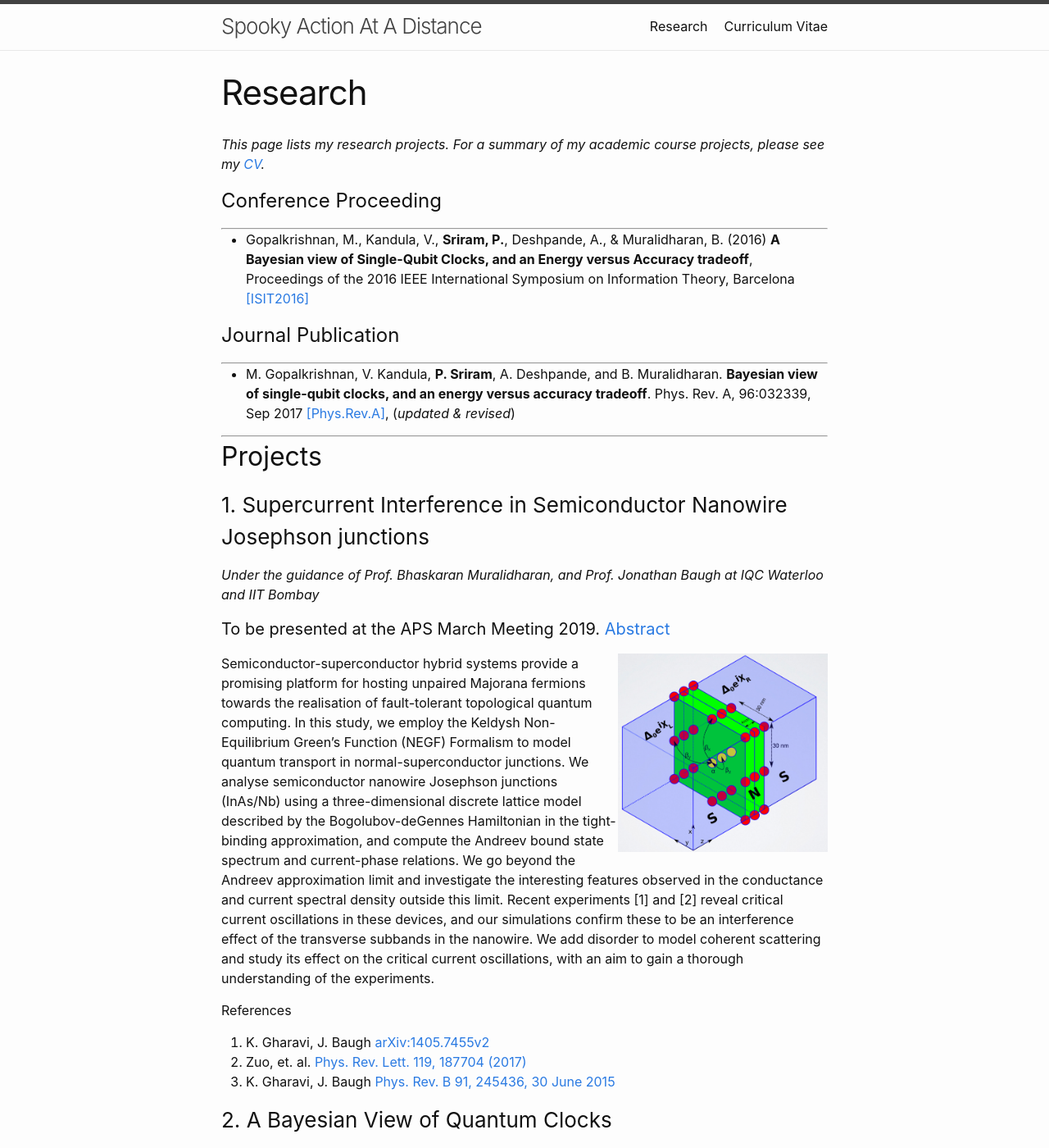
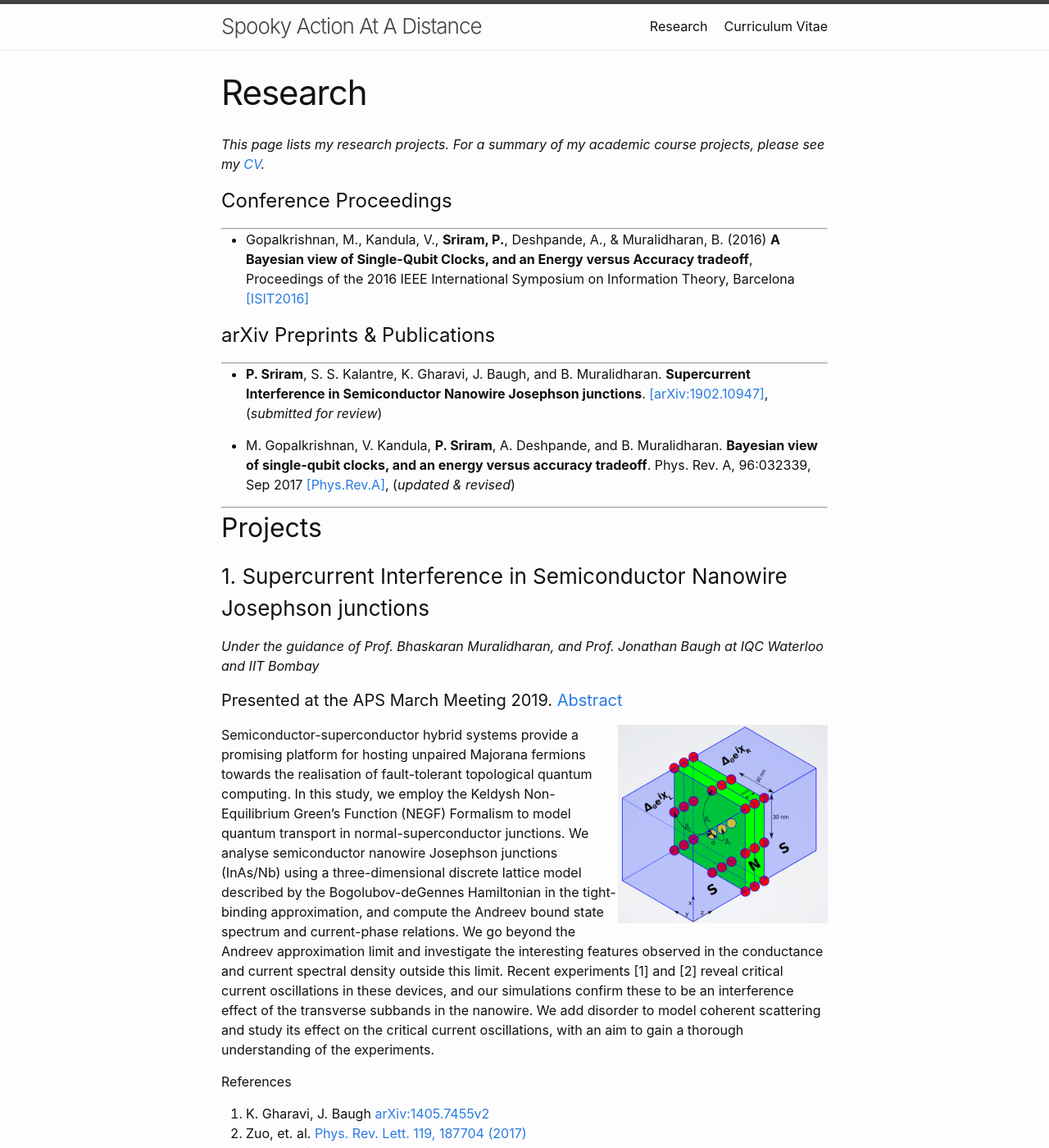
Before and after one commit to praveen5/praveen5.github.io, a Jekyll site: the page built from research.md, in a window 1280 px wide and 1400 px high. Shown: the whole window at 82% size. Built offline with Jekyll 4.4.1, drawn with Linux system fonts in a browser that asks for light colours.

Commit message:
Update research.md

```diff
--- a/research.md
+++ b/research.md
@@ -5,13 +5,16 @@ permalink: /research/
 ---
 _This page lists my research projects. For a summary of my academic course projects, please see my [CV](http://home.iitb.ac.in/~praveen5/cv.pdf)._
 
-# Conference Proceeding
+# Conference Proceedings
 ---
 * Gopalkrishnan, M., Kandula, V., **Sriram, P.**, Deshpande, A., & Muralidharan, B. (2016) **A Bayesian view of Single-Qubit Clocks, and an Energy versus Accuracy tradeoff**, Proceedings of the 2016 IEEE International Symposium on Information Theory, Barcelona
 [[ISIT2016]](https://ieeexplore.ieee.org/document/7541697/)
 
-# Journal Publication
+# arXiv Preprints & Publications
 ---
+* **P. Sriram**, S. S. Kalantre, K. Gharavi, J. Baugh, and B. Muralidharan. **Supercurrent Interference in Semiconductor Nanowire Josephson junctions**.
+[[arXiv:1902.10947]](https://arxiv.org/abs/1902.10947),  (_submitted for review_)
+
 * M. Gopalkrishnan, V. Kandula, **P. Sriram**, A. Deshpande, and B. Muralidharan. **Bayesian view of single-qubit clocks, and an energy versus accuracy tradeoff**. Phys. Rev. A, 96:032339, Sep 2017
 [[Phys.Rev.A]](https://journals.aps.org/pra/abstract/10.1103/PhysRevA.96.032339),  (_updated & revised_)
 
@@ -20,7 +23,7 @@ _This page lists my research projects. For a summary of my academic course proje
 ### 1. Supercurrent Interference in Semiconductor Nanowire Josephson junctions
 _Under the guidance of Prof. Bhaskaran Muralidharan, and Prof. Jonathan Baugh at IQC Waterloo and IIT Bombay_
 
-#### To be presented at the APS March Meeting 2019. [Abstract](http://meetings.aps.org/Meeting/MAR19/Session/S05.9)
+#### Presented at the APS March Meeting 2019. [Abstract](http://meetings.aps.org/Meeting/MAR19/Session/S05.9)
 <p>
 <img src="/TB.png" ALIGN = "RIGHT" width="256" title="NanowireModel">
 
```
